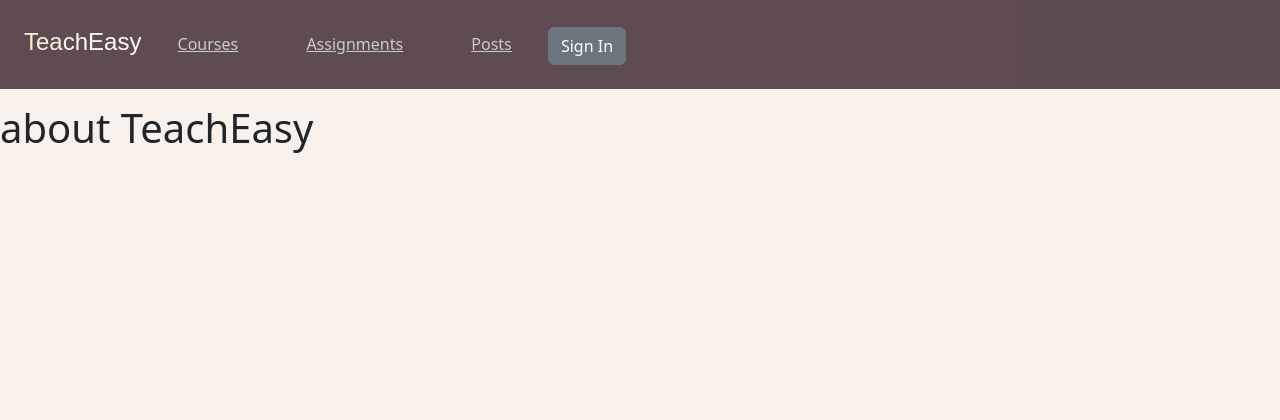
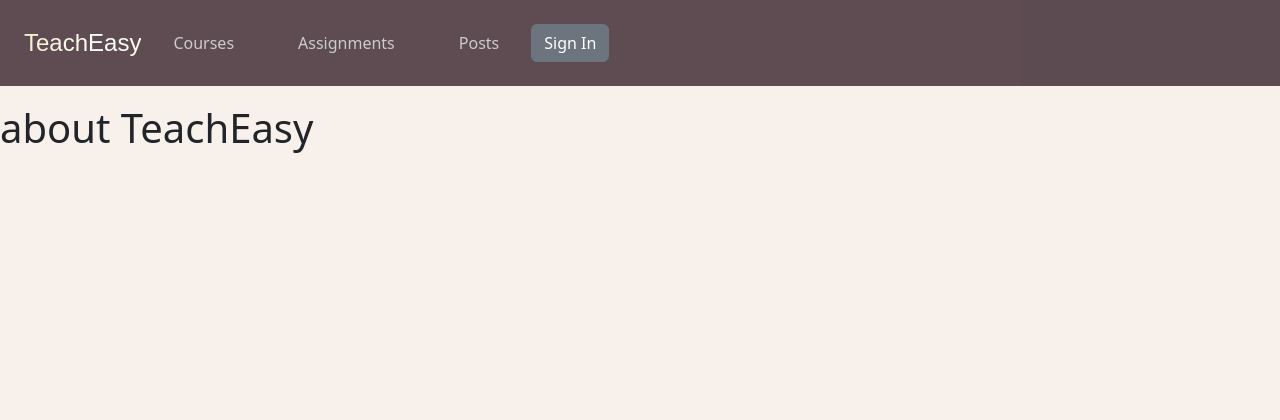
Before and after one commit to cooperwhitley/teacheasy, a Django app: page /about/ in a window 1280 px wide. Shown: the top 420 px of the page. Run offline with Django 4.2, Linux system fonts and the light colour scheme.

Commit message:
alter link styling in header nav

```diff
--- a/main_app/static/css/style.css
+++ b/main_app/static/css/style.css
@@ -31,6 +31,8 @@
   background-color: #2f1b25c4;
   padding: 3vmin;
   position: fixed;
+  display: flex;
+  align-items: center;
   top: 0;
   width: 100vw;
   z-index: 5000;
@@ -41,6 +43,7 @@
   padding-left: 4vmin;
   padding-right: 4vmin;
   font-size: 2vmin;
+  text-decoration: none;
   transition: color 500ms ease;
 }
 
@@ -69,6 +72,7 @@
   align-self: center;
 }
 
+
 .form-container {
   display: flex;
   flex-direction: column;
```
